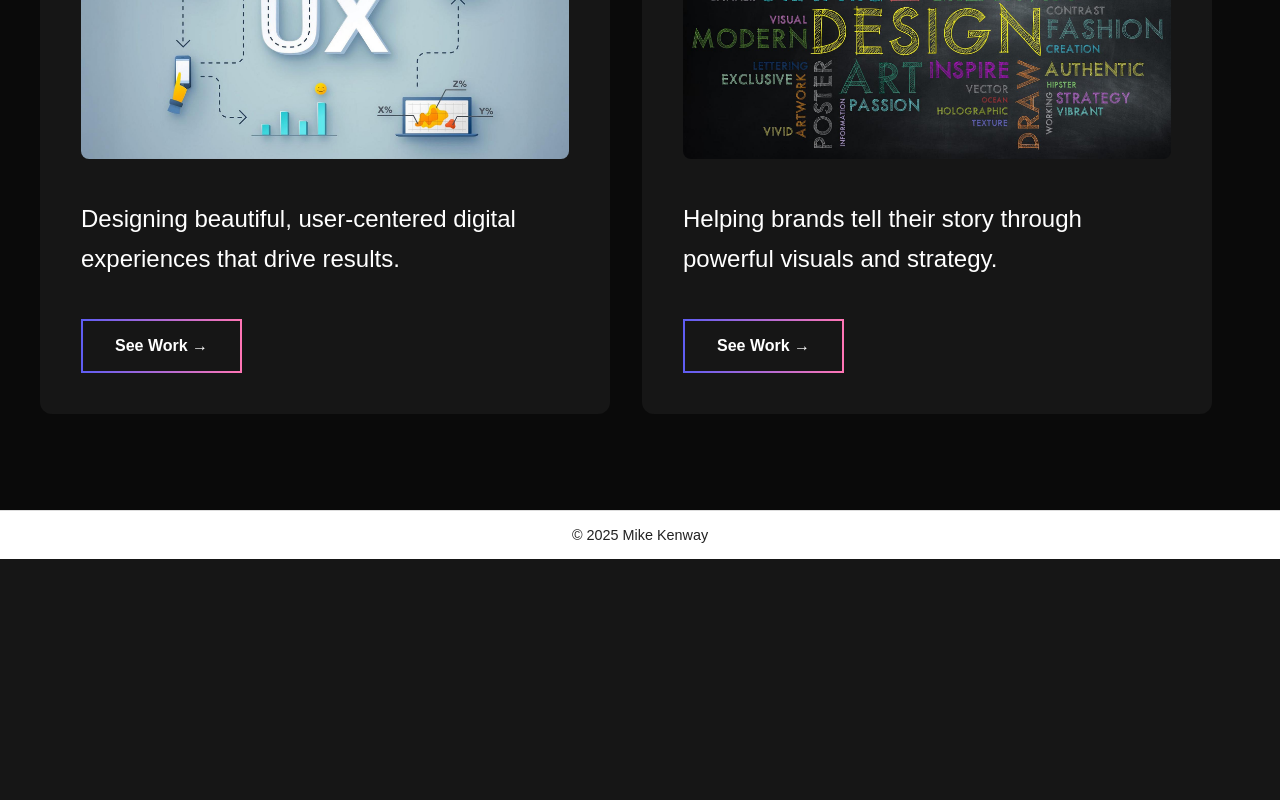
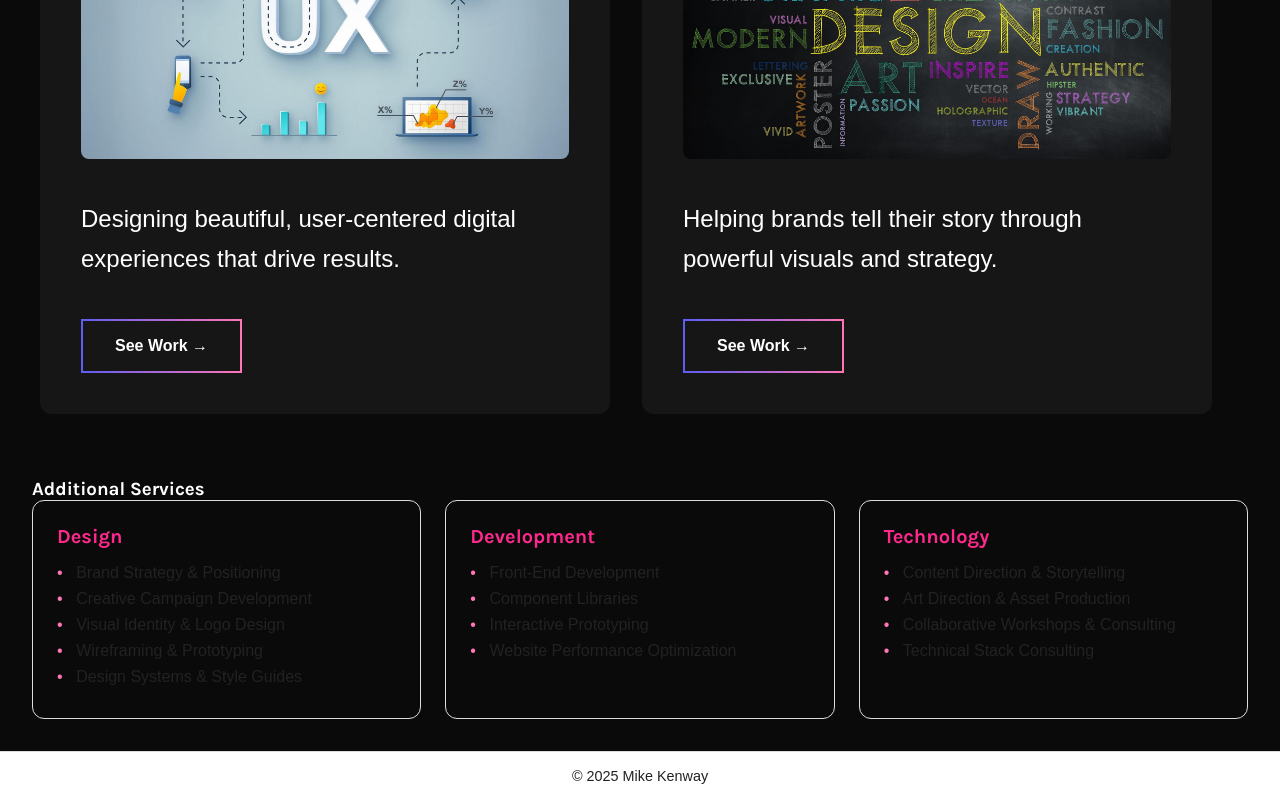
Before and after one commit to MikeKenway/mike-kenway, a Next.js app: page / in a window 1280 px wide. Shown: the part 1599-2399 px from the top of the page. Before the commit the page ends 2158 px from the top, so only its background shows below. Built offline with nearby package versions, Linux system fonts and the light colour scheme.

Commit message:
Added Additional Services, Fixed Buttons

```diff
--- a/src/app/page.tsx
+++ b/src/app/page.tsx
@@ -1,6 +1,7 @@
 import '../app/globals.css';
 import Hero from '../components/Hero/Hero';
 import ServiceCard from '@/components/ServiceCard/ServiceCard';
+import AdditionalServices from '@/components/AdditionalServices/AdditionalServices';
 
 export default function Home() {
   return (
@@ -28,6 +29,7 @@ export default function Home() {
           alt=''
         />
       </div>
+      <AdditionalServices />
     </main>
   );
 }
--- /dev/null
+++ b/src/components/AdditionalServices/AdditionalServices.tsx
@@ -0,0 +1,41 @@
+import ServiceListCard from '@/components/ServiceListCard/ServiceListCard'
+
+export default function AdditionalServices() {
+  return (
+    <section className='home-services'>
+      <h3>Additional Services</h3>
+      <div style={{ display: 'flex', gap: '24px', flexWrap: 'wrap' }}>
+        <ServiceListCard
+          title='Design'
+          services={[
+            'Brand Strategy & Positioning',
+            'Creative Campaign Development',
+            'Visual Identity & Logo Design',
+            'Wireframing & Prototyping',
+            'Design Systems & Style Guides',
+          ]}
+        />
+
+        <ServiceListCard
+          title='Development'
+          services={[
+            'Front-End Development',
+            'Component Libraries',
+            'Interactive Prototyping',
+            'Website Performance Optimization',
+          ]}
+        />
+
+        <ServiceListCard
+          title='Technology'
+          services={[
+            'Content Direction & Storytelling',
+            'Art Direction & Asset Production',
+            'Collaborative Workshops & Consulting',
+            'Technical Stack Consulting',
+          ]}
+        />
+      </div>
+    </section>
+  );
+}
--- /dev/null
+++ b/src/components/AdditionalServices/index.ts
@@ -0,0 +1 @@
+export * from './AdditionalServices';
--- a/src/components/ServiceCard/ServiceCard.module.css
+++ b/src/components/ServiceCard/ServiceCard.module.css
@@ -28,7 +28,7 @@
   /* Hover effects */
   .card:hover {
     border-color: var(--ekko-400);
-    box-shadow: 0 8px 20px rgba(0, 0, 0, 0.1);
+    box-shadow: 4px 4px 20px var(--ekko-400);
     transition: 150ms ease-in-out;
   }
 
--- a/src/components/ServiceListCard/ServiceListCard.module.css
+++ b/src/components/ServiceListCard/ServiceListCard.module.css
@@ -0,0 +1,37 @@
+.card {
+    border: 1px solid #ddd;
+    border-radius: 12px;
+    padding: 1.5rem;
+    flex: 1;
+    min-width: 250px;
+    transition: box-shadow 0.3s ease;
+  }
+
+  .card:hover {
+    box-shadow: 0 8px 20px rgb(0 0 0 / 10%);
+  }
+
+  .title {
+    font-size: 1.25rem;
+    margin-bottom: 1rem;
+    color: var(--accent-600);
+  }
+
+  .list {
+    list-style: none;
+    padding: 0;
+    margin: 0;
+  }
+
+  .list li {
+    margin-bottom: 0.5rem;
+    padding-left: 1.2em;
+    position: relative;
+  }
+
+  .list li::before {
+    content: '•';
+    position: absolute;
+    left: 0;
+    color: var(--accent-500);
+  }
--- a/src/components/ServiceListCard/ServiceListCard.tsx
+++ b/src/components/ServiceListCard/ServiceListCard.tsx
@@ -1,14 +1,14 @@
 import styles from './ServiceListCard.module.css';
 
-interface ServiceGroupCardProps {
+interface ServiceListCardProps {
   title: string;
   services: string[];
 }
 
-export default function ServiceGroupCard({
+export default function ServiceListCard({
   title,
   services,
-}: ServiceGroupCardProps) {
+}: ServiceListCardProps) {
   return (
     <div className={styles.card}>
       <h4 className={styles.title}>{title}</h4>
```
Also changed, not shown: src/components/AdditionalServices/AdditionalServices.module.css (added, +16 -0 lines).
